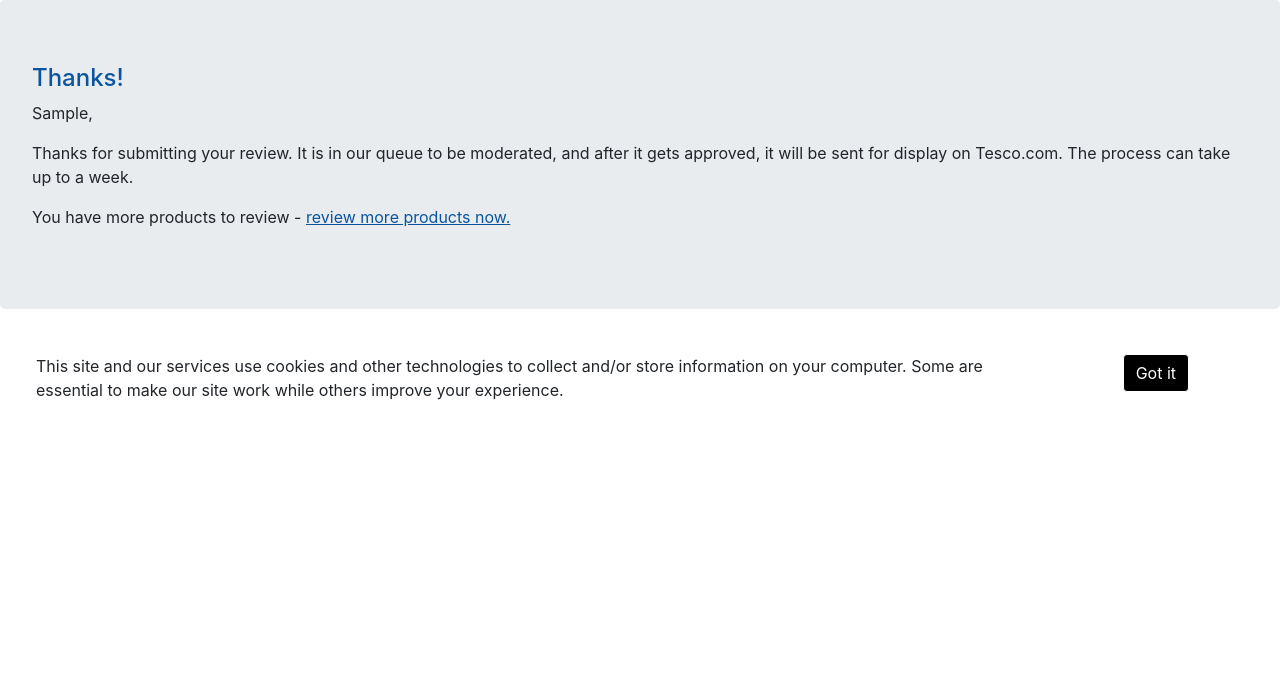
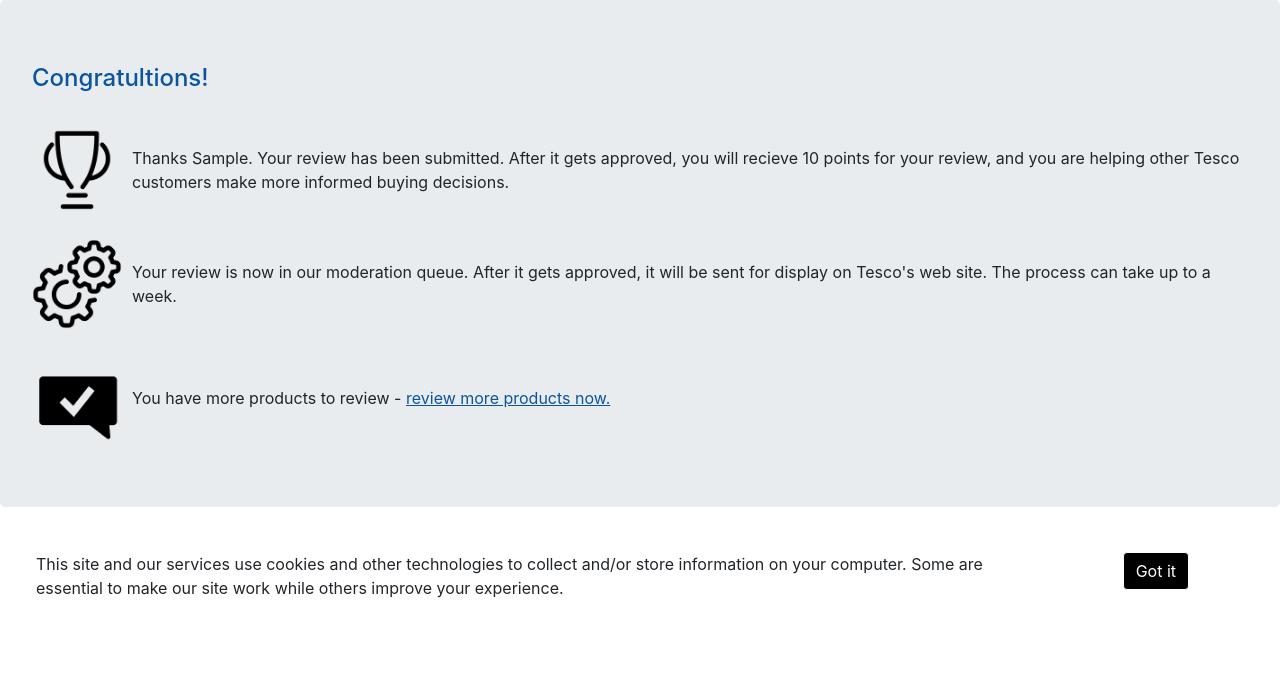
Before and after one commit to john-running/retailercommunity, a Flask app: page /thanks in a window 1280 px wide. Shown: the part 72-755 px from the top of the page. Run offline with Flask 2, Linux system fonts and the light colour scheme; a user stored in the database is signed in; tables that the repository leaves empty hold one stand-in row (values such as "Sample post"); some libraries are stand-ins or nearby versions.

Commit message:
updated thank you page

```diff
--- a/flask_app.py
+++ b/flask_app.py
@@ -157,10 +157,12 @@ def update_profile():
 @app.route('/thanks')
 @login_required
 def thanks():
-    reviews = Review.query.filter_by(user_id = current_user.id)
+    reviews = Review.query.filter_by(user_id = current_user.id).order_by(desc(Review.creationdate))
     reviewsthisweek = reviews.filter(Review.creationdate >= datetime.today() - timedelta(days=7))
     reviewthisweekcount = reviewsthisweek.count()
-    return render_template('thanks.html', reviewthisweekcount = reviewthisweekcount)
+    lastreview = reviews.first()
+    reviewpoints = lastreview.product.reviewpoints
+    return render_template('thanks.html', reviewthisweekcount = reviewthisweekcount, reviewpoints = reviewpoints)
 
 @app.route('/forgotpassword',methods=['GET', 'POST'])
 def forgot_password():
@@ -239,9 +241,6 @@ def download():
     output.headers["Content-type"] = "text/csv"
     return output
 
-@app.route('/speechtest')
-def speechtest():
-    return render_template('speechtest.html')
 
 #####
 #Resources below intended to be used to populate database do admin stuff (will not make it into production MVP)
--- a/project/static/configure.css
+++ b/project/static/configure.css
@@ -176,6 +176,15 @@ h4 {
   padding-right: 10px;
 }
 
+.table-display{
+  display: table;
+}
+
+.cell-display{
+  vertical-align: middle;
+  display: table-cell;
+}
+
 .bottompadding{
   padding-bottom: 5px;
 }
--- a/project/templates/thanks.html
+++ b/project/templates/thanks.html
@@ -1,14 +1,19 @@
 {% extends "base.html" %}
 {% block content %}
   <div class="jumbotron">
-  <h4>Thanks!</h4>
-  <p>{{current_user.fname}},</p>
-  <p>Thanks for submitting your review. It is in our queue to be moderated, and after it gets approved, it will be sent for display on Tesco.com. The process can take up to a week.</p>
+  <h4>Congratultions!</h4>
+    <br>
+    <div class="table-display"><span class="cell-display"><img src="/static/winning.png" alt="Winning" class="rightpadding" align="left" width="100"></span><span class="cell-display">Thanks {{current_user.fname}}.  Your review has been submitted. After it gets approved, you will recieve {{reviewpoints}} points for your review, and you are helping other Tesco customers make more informed buying decisions.</span></div>
+    <br>
+    <div class="table-display"><span class="cell-display"><img src="/static/in-process.png" alt="In Process" class="rightpadding" align="left" width="100"></span><span class="cell-display">Your review is now in our moderation queue. After it gets approved, it will be sent for display on Tesco's web site. The process can take up to a week.</span> </div>
+    <br>
   {% if reviewthisweekcount < 5 %}
-    <p>You have more products to review - <a href="{{url_for('home')}}">review more products now.</a></p>
+    <div class="table-display"><span class="cell-display"><img src="/static/take-action.png" alt="In Process" class="rightpadding" align="left" width="100"></span><span class="cell-display">You have more products to review - <a href="{{url_for('home')}}">review more products now.</a></span> </div>
   {% else %}
-    <p>You have no more products to review right now - please check back weekly to review more products. We will send you email notifications when there are more products to review.</p>
+    <div class="table-display"><span class="cell-display"><img src="/static/take-action.png" alt="In Process" class="rightpadding" align="left" width="100"></span><span class="cell-display">You have no more products to review right now - please check back weekly to review more products. We will send you email notifications when there are more products to review.</span> </div>
   {% endif %}
+
+
   </div>
 
 {% endblock %}
```
Also changed, not shown: project/templates/speechtest.html (deleted, +0 -40 lines), project/static/in-process.png (added), project/static/take-action.png (added), project/static/winning.png (added).
